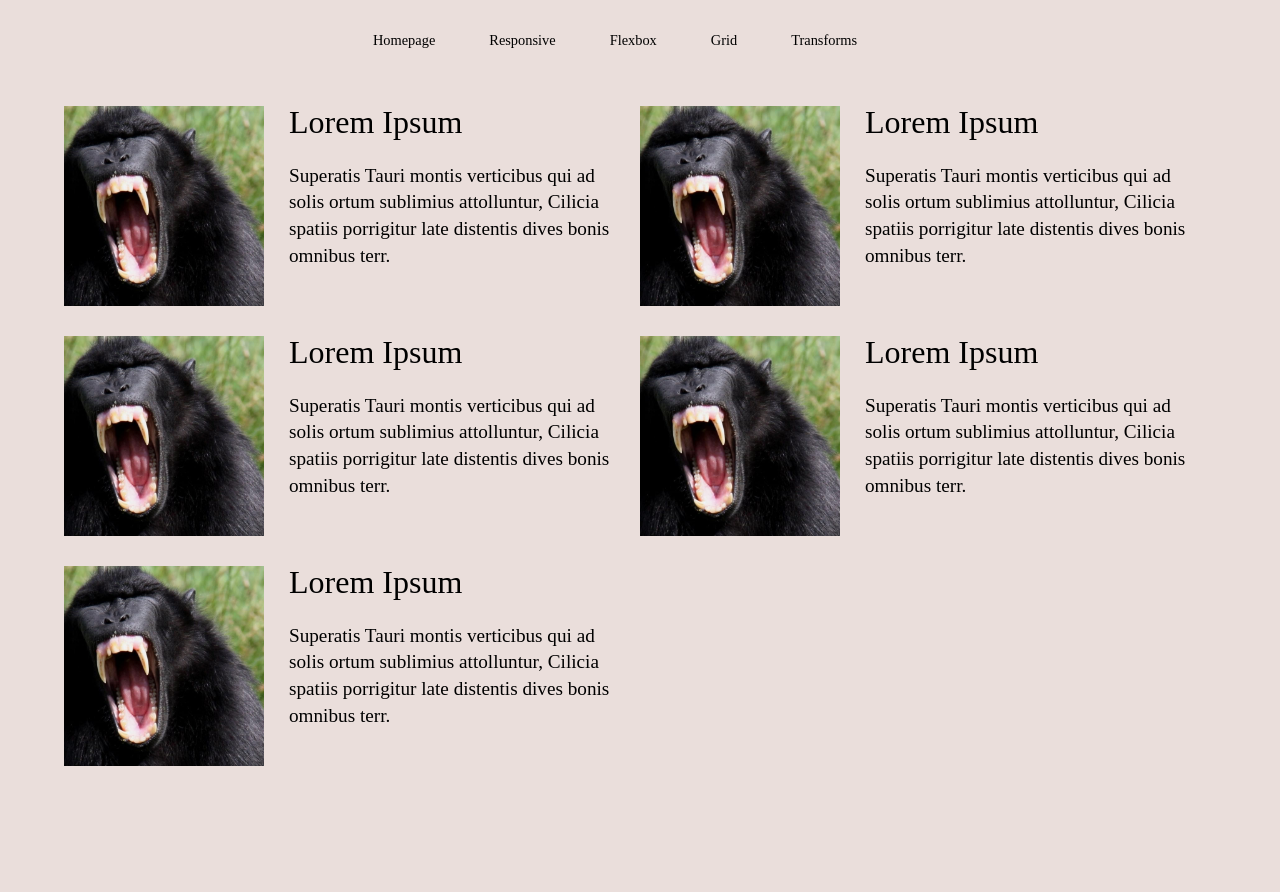
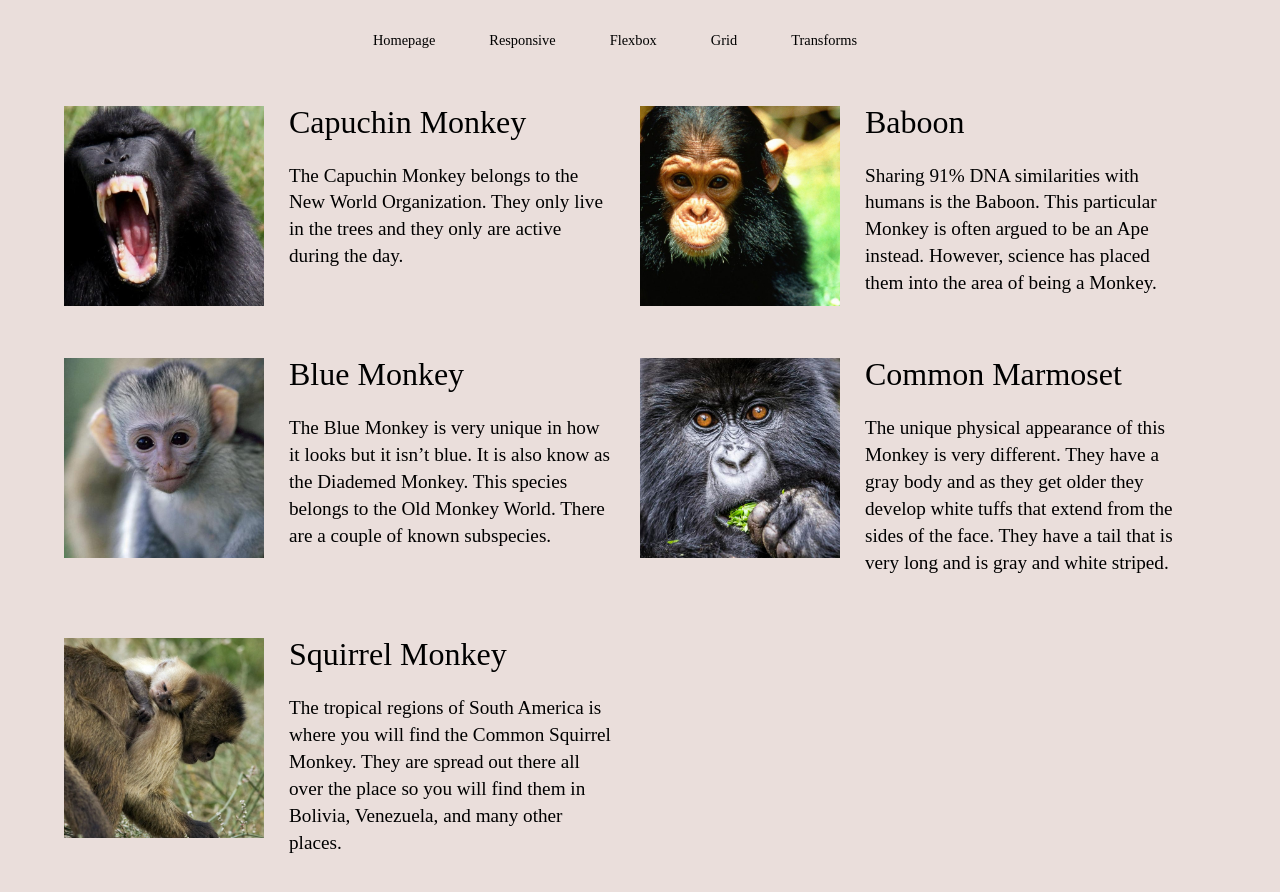
Before and after one commit to Thomasboyerg/B3-css-2019, a plain HTML site: page grid.html in a window 1280 px wide. Before the commit the page ends 800 px from the top, so only its background shows below. Drawn offline with Linux system fonts and the light colour scheme; a web font is replaced by a local one.

Commit message:
final commit

```diff
--- a/grid.html
+++ b/grid.html
@@ -1,5 +1,5 @@
-<html lang="en">
-
+<!DOCTYPE html>
+<html>
 <head>
     <meta charset="UTF-8">
     <meta name="viewport" content="width=device-width, initial-scale=1.0">
@@ -38,44 +38,44 @@
           <img src="img/img3.jpg" alt="apes">
         </div>
         <div class="content">
-          <h3>Lorem Ipsum</h3>
-          <p>Superatis Tauri montis verticibus qui ad solis ortum sublimius attolluntur, Cilicia spatiis porrigitur late distentis dives bonis omnibus terr.</p>
+          <h3>Capuchin Monkey</h3>
+          <p>The Capuchin Monkey belongs to the New World Organization. They only live in the trees and they only are active during the day.</p>
         </div>
       </div>
       <div class="apes">
         <div class="image">
-          <img src="img/img3.jpg" alt="apes">
+          <img src="img/img5.jpg" alt="apes">
         </div>
         <div class="content">
-          <h3>Lorem Ipsum</h3>
-          <p>Superatis Tauri montis verticibus qui ad solis ortum sublimius attolluntur, Cilicia spatiis porrigitur late distentis dives bonis omnibus terr.</p>
+          <h3>Baboon</h3>
+          <p>Sharing 91% DNA similarities with humans is the Baboon. This particular Monkey is often argued to be an Ape instead. However, science has placed them into the area of being a Monkey.</p>
         </div>
       </div>
       <div class="apes">
         <div class="image">
-          <img src="img/img3.jpg" alt="apes">
+          <img src="img/img8.jpg" alt="apes">
         </div>
         <div class="content">
-          <h3>Lorem Ipsum</h3>
-          <p>Superatis Tauri montis verticibus qui ad solis ortum sublimius attolluntur, Cilicia spatiis porrigitur late distentis dives bonis omnibus terr.</p>
+          <h3>Blue Monkey</h3>
+          <p>The Blue Monkey is very unique in how it looks but it isn’t blue. It is also know as the Diademed Monkey. This species belongs to the Old Monkey World. There are a couple of known subspecies.</p>
         </div>
       </div>
       <div class="apes">
         <div class="image">
-          <img src="img/img3.jpg" alt="apes">
+          <img src="img/img9.jpg" alt="apes">
         </div>
         <div class="content">
-          <h3>Lorem Ipsum</h3>
-          <p>Superatis Tauri montis verticibus qui ad solis ortum sublimius attolluntur, Cilicia spatiis porrigitur late distentis dives bonis omnibus terr.</p>
+          <h3>Common Marmoset</h3>
+          <p>The unique physical appearance of this Monkey is very different. They have a gray body and as they get older they develop white tuffs that extend from the sides of the face. They have a tail that is very long and is gray and white striped.</p>
         </div>
       </div>
       <div class="apes">
         <div class="image">
-          <img src="img/img3.jpg" alt="apes">
+          <img src="img/img10.jpg" alt="apes">
         </div>
         <div class="content">
-          <h3>Lorem Ipsum</h3>
-          <p>Superatis Tauri montis verticibus qui ad solis ortum sublimius attolluntur, Cilicia spatiis porrigitur late distentis dives bonis omnibus terr.</p>
+          <h3>Squirrel Monkey</h3>
+          <p>The tropical regions of South America is where you will find the Common Squirrel Monkey. They are spread out there all over the place so you will find them in Bolivia, Venezuela, and many other places.</p>
         </div>
       </div>
     </section>
```
Also changed, not shown: flex.html (+2 -2 lines), index.html (+1 -1 lines), responsive.html (+2 -2 lines), transforms.html (+2 -2 lines).
